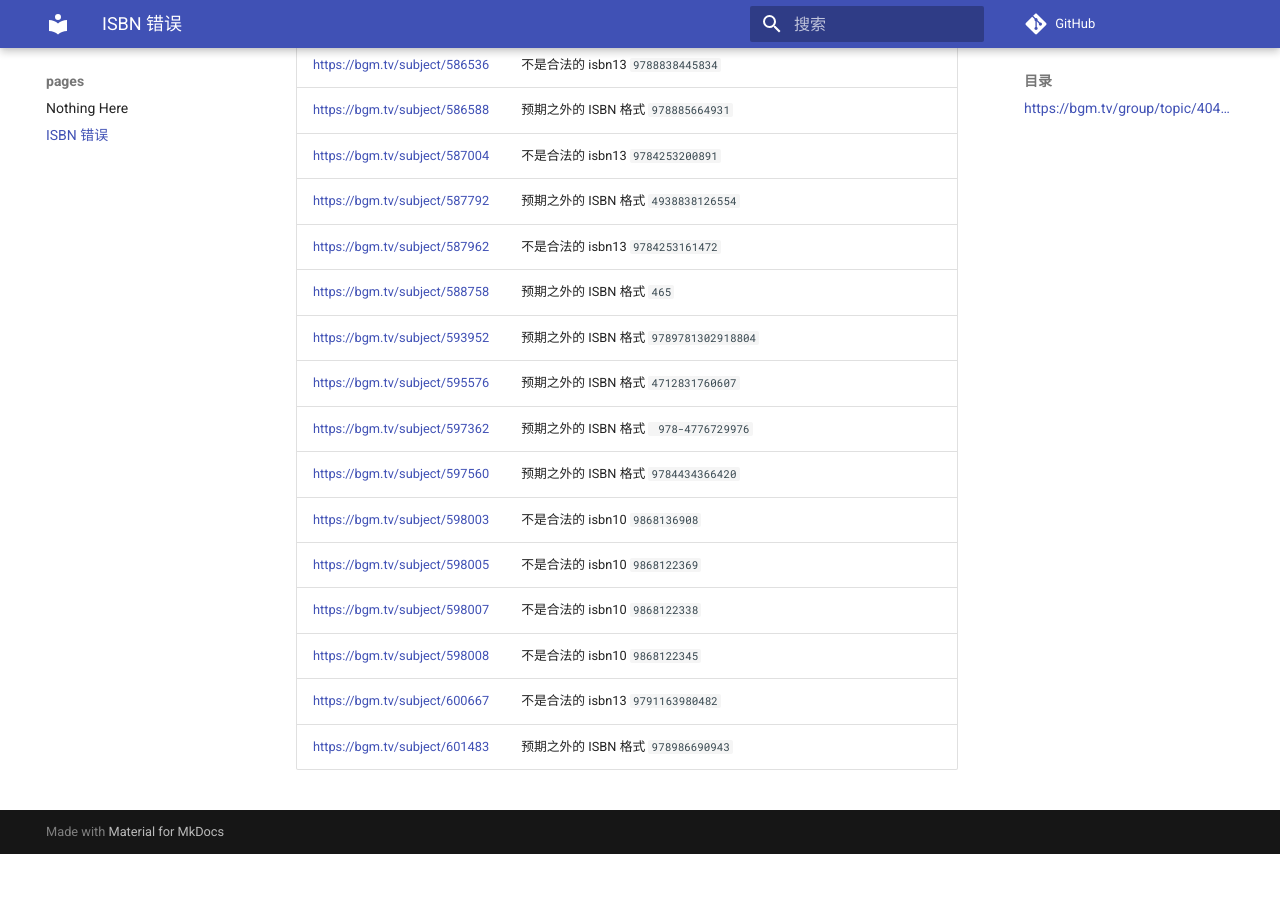
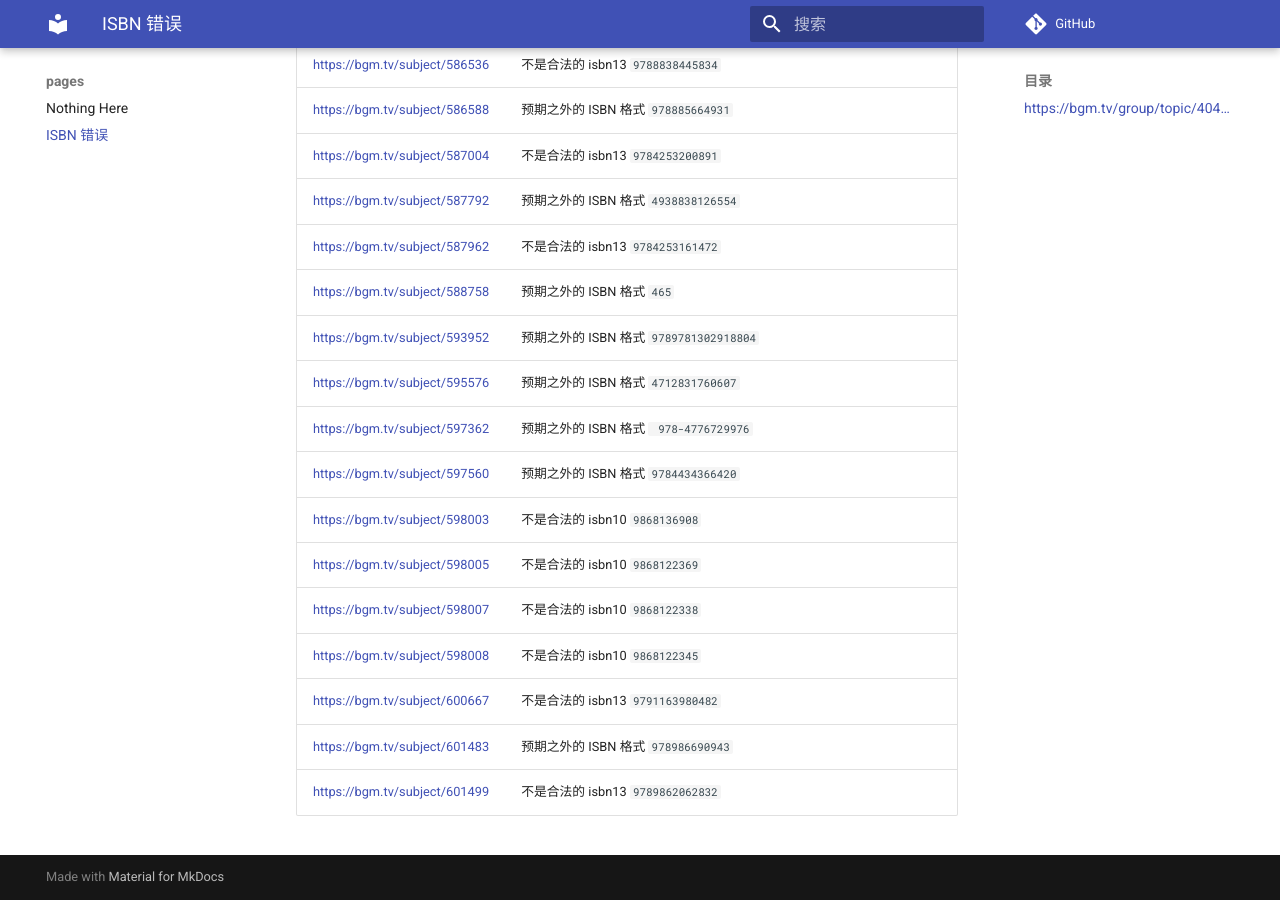
Before and after one commit to trim21/bangumi-pages, an MkDocs documentation site: the page built from docs/isbn.md, in a window 1280 px wide and 900 px high, scrolled down 9506 px. Built offline with MkDocs 1.6.1 and Material for MkDocs 9.7.7, drawn with Linux system fonts in a browser that asks for light colours; comment, search, counter and statistics services are not loaded; before the commit the page ends 10360 px from its top, so only the background shows below that; part of the change alters nothing that is shown.

Commit message:
update isbn.md

```diff
--- a/docs/isbn.md
+++ b/docs/isbn.md
@@ -1,7 +1,7 @@
 # ISBN 错误
 ## <https://bgm.tv/group/topic/404801>
 
-total 219
+total 220
 
 | url | error |
 | --- |  ---  |
@@ -224,3 +224,4 @@ total 219
 | <https://bgm.tv/subject/598008> | 不是合法的 isbn10 <code>9868122345</code> |
 | <https://bgm.tv/subject/600667> | 不是合法的 isbn13 <code>9791163980482</code> |
 | <https://bgm.tv/subject/601483> | 预期之外的 ISBN 格式 `978986690943` |
+| <https://bgm.tv/subject/601499> | 不是合法的 isbn13 <code>9789862062832</code> |
```
